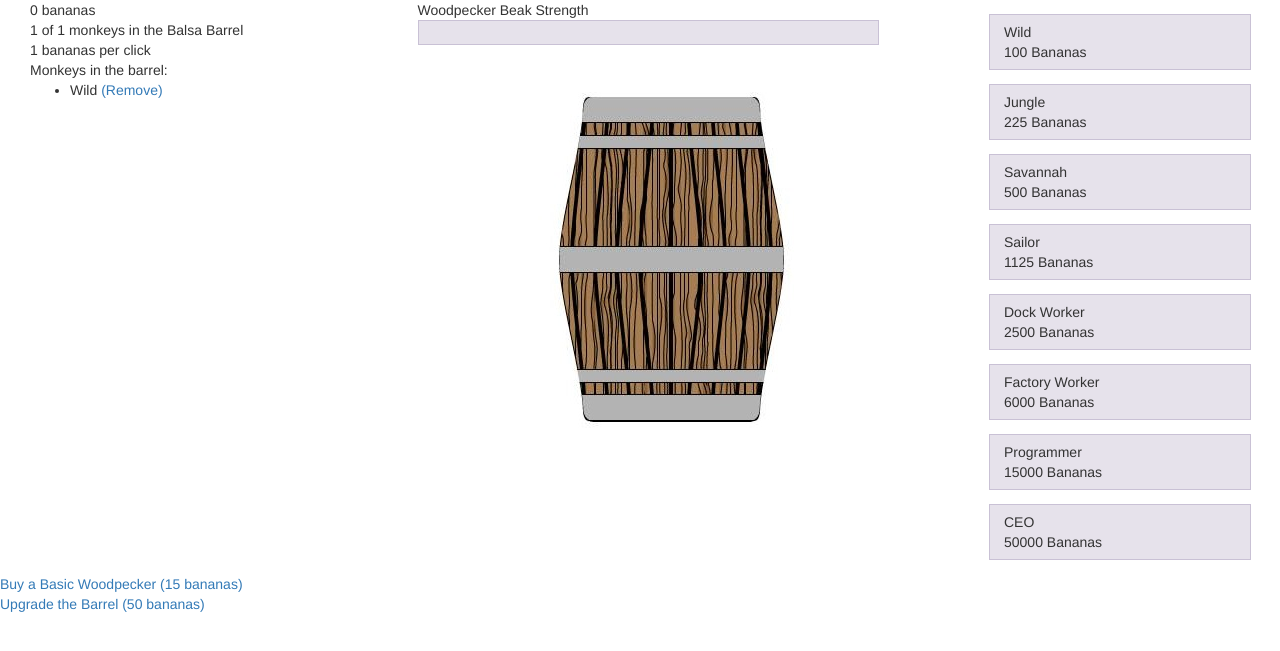
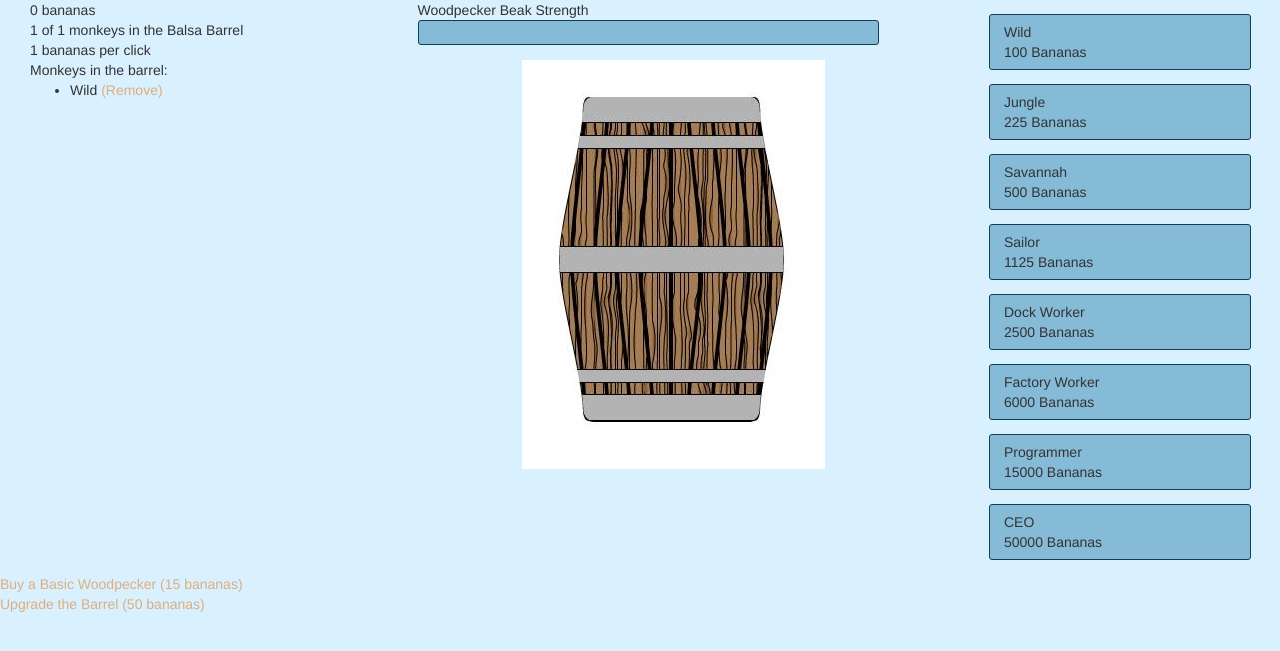
Before and after one commit to smithmd/monkey-business, a PHP site: page / in a window 1280 px wide. Shown: the top 651 px of the page. Run offline with PHP 8.4, Linux system fonts and the light colour scheme.

Commit message:
added new color palette

```diff
--- a/sass/style.css
+++ b/sass/style.css
@@ -1,24 +1,37 @@
+html, body {
+  background-color: #d9f0ff; }
+
+a {
+  color: #ddae7e; }
+  a:link, a:visited {
+    color: #ddae7e; }
+  a:hover {
+    color: #b18b65; }
+  a:active {
+    color: #ddae7e; }
+
 #monkeysToBuy .monkeyToBuy {
   cursor: pointer;
-  background-color: rgba(86, 61, 124, 0.15);
-  border: 1px solid rgba(86, 61, 124, 0.2);
+  background-color: #86bbd8;
+  border: 1px solid #133c55;
+  border-radius: 3px;
   padding: .5em 1em;
   margin: 1em; }
   #monkeysToBuy .monkeyToBuy:hover {
-    background-color: rgba(86, 61, 124, 0.35);
-    border: 1px solid rgba(86, 61, 124, 0.4); }
+    background-color: #79a8c2;
+    border: 1px solid #11364d; }
   #monkeysToBuy .monkeyToBuy:active {
-    background-color: rgba(86, 61, 124, 0.4);
-    border: 1px solid rgba(86, 61, 124, 0.45); }
+    background-color: #6b96ad; }
 
 #beakStrengthHolder {
   width: 90%;
-  background-color: rgba(86, 61, 124, 0.15);
-  border: 1px solid rgba(86, 61, 124, 0.2);
+  background-color: #86bbd8;
+  border: 1px solid #133c55;
+  border-radius: 3px;
   height: 25px; }
   #beakStrengthHolder #beakStrengthBar {
-    background-color: rgba(86, 61, 124, 0.35);
-    height: 25px;
+    background-color: #6b96ad;
+    height: 23px;
     width: 0; }
 
 /*# sourceMappingURL=style.css.map */
--- a/sass/style.scss
+++ b/sass/style.scss
@@ -1,32 +1,61 @@
+$bedazzledBlue: rgba(39, 70, 144, 1);
+$mediumSpringBud: rgba(207, 242, 126, 1);
+$prussianBlue: rgba(19, 60, 85, 1);
+$slateGray: rgba(113, 124, 137, 1);
+$azureishWhite: rgba(217, 240, 255, 1);
+$darkSkyBlue: rgba(134, 187, 216, 1);
+$darkCerulean: rgba(8, 61, 119, 1);
+$tumbleweed: rgba(221, 174, 126, 1);
+
+html, body {
+  background-color: $azureishWhite;
+}
+a {
+  color:$tumbleweed;
+
+  &:link, &:visited {
+    color: $tumbleweed;
+  }
+
+  &:hover {
+    color:$tumbleweed * 0.8;
+  }
+
+  &:active {
+    color:$tumbleweed;
+  }
+}
+
 #monkeysToBuy {
   .monkeyToBuy {
     cursor: pointer;
-    background-color: rgba(86, 61, 124, .15);
-    border: 1px solid rgba(86, 61, 124, .2);
+    background-color: $darkSkyBlue;
+    border: 1px solid $prussianBlue;
+    border-radius: 3px;
     padding: .5em 1em;
     margin: 1em;
 
     &:hover {
-      background-color: rgba(86, 61, 124, .35);
-      border: 1px solid rgba(86, 61, 124, .4);
+      background-color: $darkSkyBlue * 0.9;
+      border: 1px solid $prussianBlue * 0.9;
     }
 
     &:active {
-      background-color: rgba(86, 61, 124, .4);
-      border: 1px solid rgba(86, 61, 124, .45);
+      background-color: $darkSkyBlue * 0.8;
     }
   }
 }
 
 #beakStrengthHolder {
   width:90%;
-  background-color: rgba(86, 61, 124, .15);
-  border: 1px solid rgba(86, 61, 124, .2);
+  background-color: $darkSkyBlue;
+  border: 1px solid $prussianBlue;
+  border-radius: 3px;
   height:25px;
 
   #beakStrengthBar {
-    background-color: rgba(86, 61, 124, .35);
-    height: 25px;
+    background-color: $darkSkyBlue * 0.8;
+    height: 23px;
     width:0;
   }
 }
```
Also changed, not shown: 1 other file.
